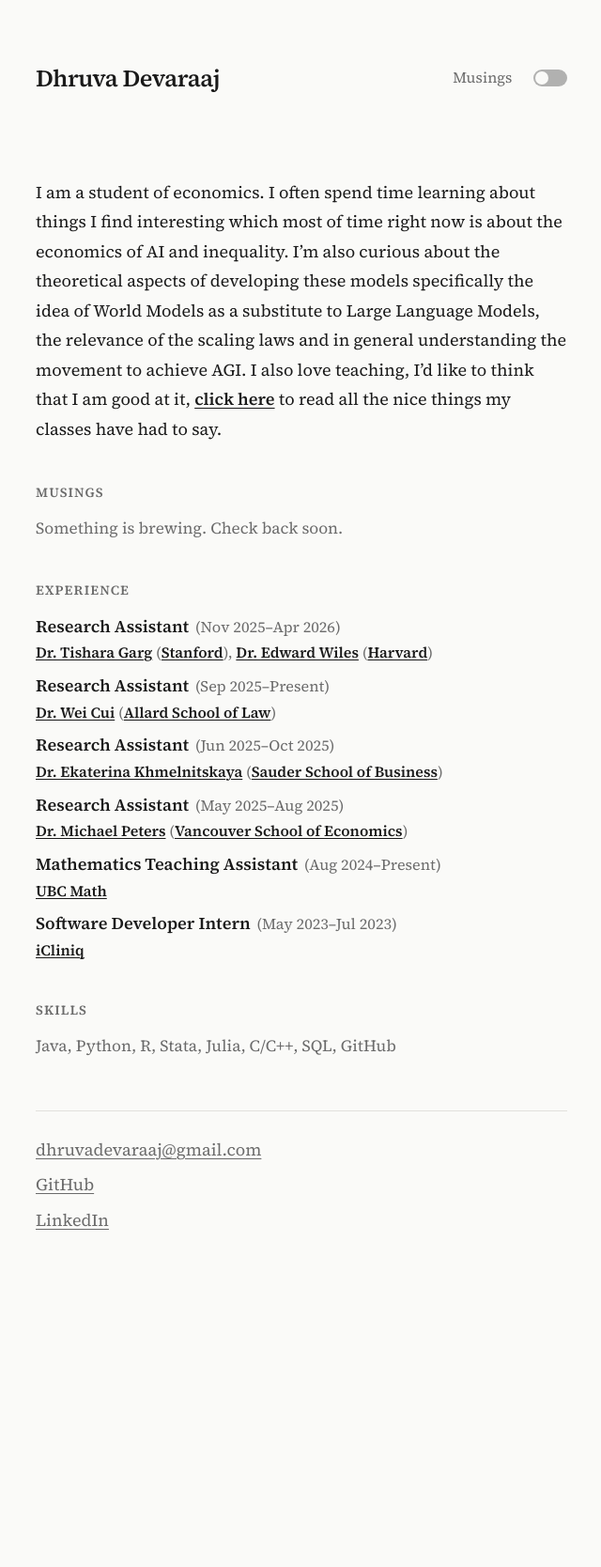
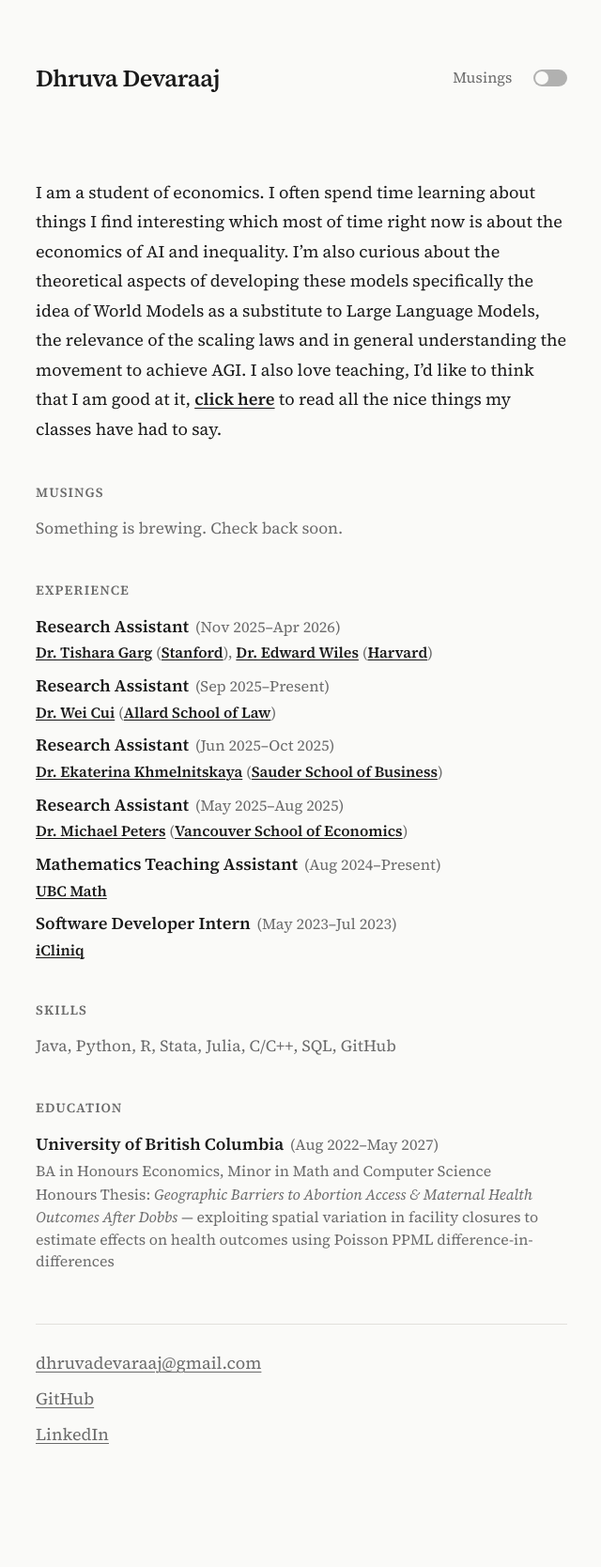
Before and after one commit to dhruva36/dhruva36.github.io, a Jekyll site: the page built from index.md, in a window 1280 px wide. Shown: the whole page at 94% size, without its empty margins (319-959 px from the left). Built offline with Jekyll 4.4.1, drawn with Linux system fonts in a browser that asks for light colours; before the commit the page ends 1440 px from its top, so only the background shows below that.

Commit message:
Add Education section with UBC degree and thesis details

```diff
--- a/_layouts/home.html
+++ b/_layouts/home.html
@@ -48,6 +48,23 @@ layout: default
             <p class="skills-text">{{ page.skills | join: ", " }}</p>
         </section>
 
+        <!-- Education -->
+        <section>
+            <h2>Education</h2>
+            <ul class="bullet-list">
+                {% for item in page.education %}
+                <li class="bullet-list-item">
+                    <span class="bullet-list-text">{{ item.school }}</span>
+                    <span class="bullet-list-meta">({{ item.dates }})</span>
+                    <span class="item-description">{{ item.degree }}</span>
+                    {% if item.details %}
+                    <span class="item-description">{{ item.details }}</span>
+                    {% endif %}
+                </li>
+                {% endfor %}
+            </ul>
+        </section>
+
         {% include footer.html %}
     </div>
 </article>
--- a/index.md
+++ b/index.md
@@ -31,6 +31,12 @@ skills:
   - C/C++
   - SQL
   - GitHub
+
+education:
+  - school: University of British Columbia
+    dates: "Aug 2022–May 2027"
+    degree: "BA in Honours Economics, Minor in Math and Computer Science"
+    details: "Honours Thesis: <em>Geographic Barriers to Abortion Access & Maternal Health Outcomes After Dobbs</em> — exploiting spatial variation in facility closures to estimate effects on health outcomes using Poisson PPML difference-in-differences"
 ---
 
 I am a student of economics. I often spend time learning about things I find interesting which most of time right now is about the economics of AI and inequality. I'm also curious about the theoretical aspects of developing these models specifically the idea of World Models as a substitute to Large Language Models, the relevance of the scaling laws and in general understanding the movement to achieve AGI. I also love teaching, I'd like to think that I am good at it, [click here](https://www.dropbox.com/scl/fi/itsfoirl2nppztparq538/TA-Reviews.pdf?rlkey=i6fc8z3bnioh7m0xzg50se5cb&st=ywmax8ip&dl=0) to read all the nice things my classes have had to say.
```
